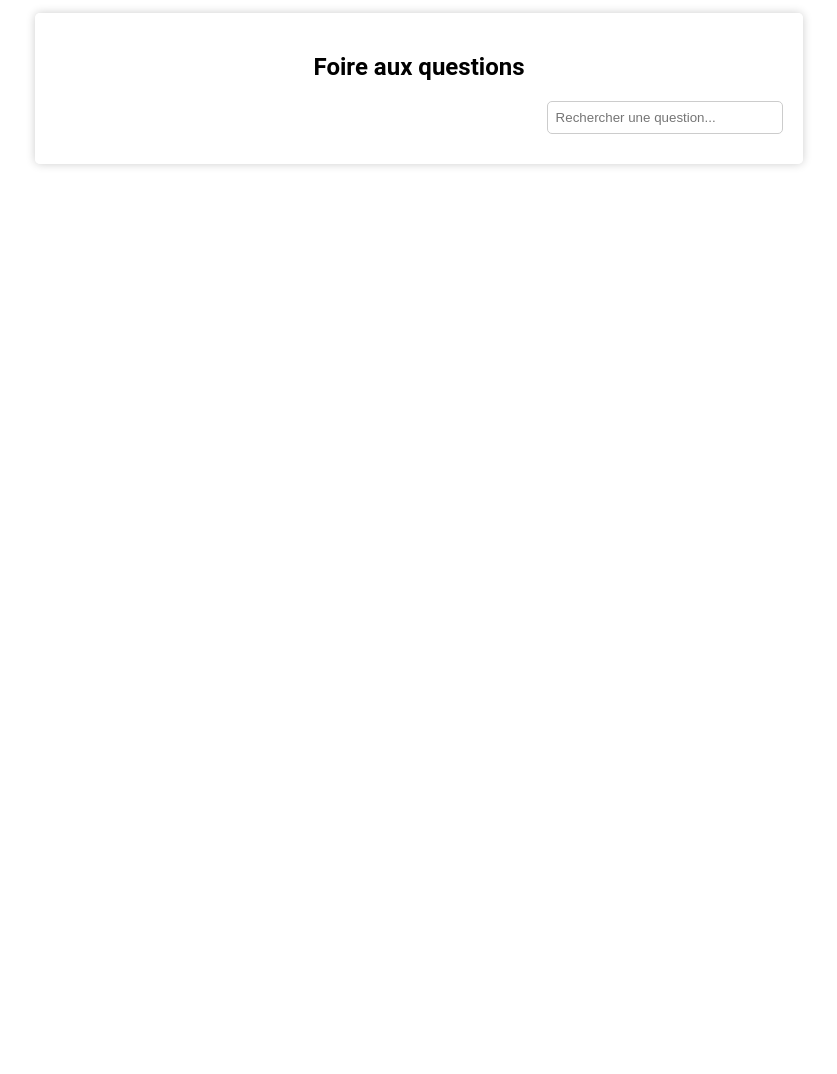
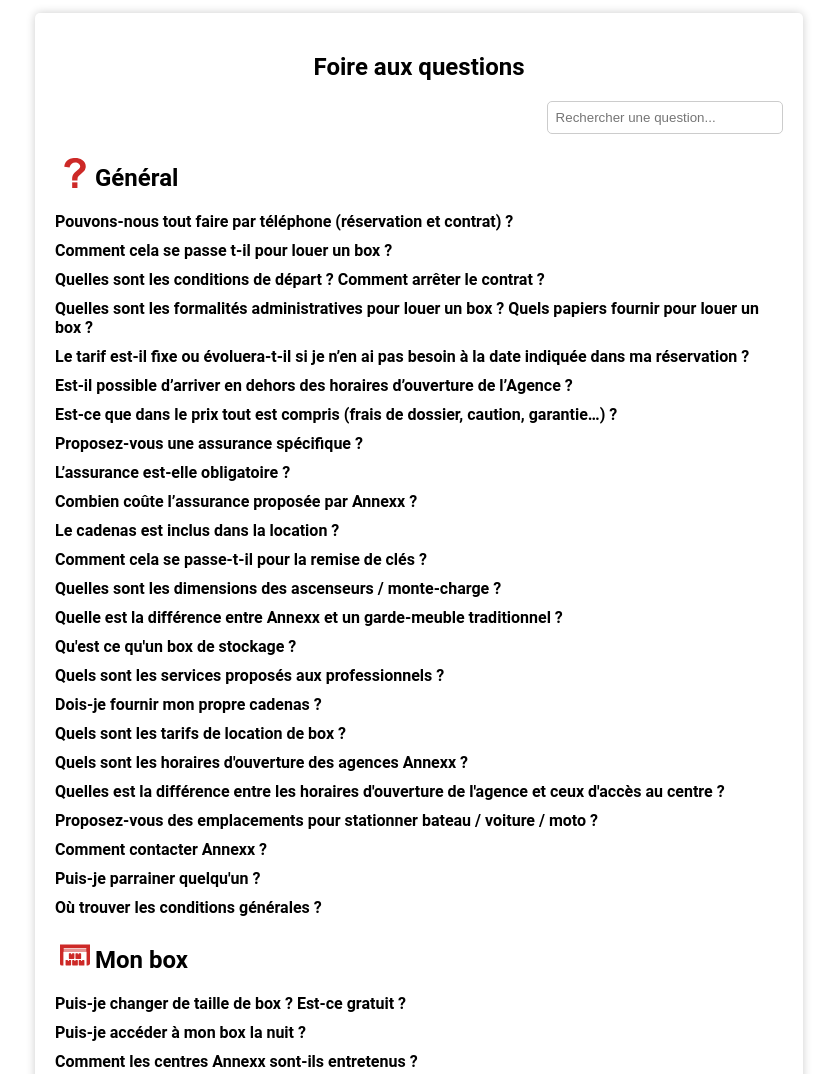
Before and after one commit to ambasse-d/faq, a plain HTML site: page faq.html in a window 1280 px wide. Shown: the top 1074 px of the page, without its empty margins (221-1058 px from the left). Before the commit the page ends 800 px from the top, so only its background shows below. Drawn offline with Linux system fonts and the light colour scheme.

Commit message:
feat: add faq script

```diff
--- a/faq.css
+++ b/faq.css
@@ -18,9 +18,14 @@ input{
   margin-bottom: 10px;
 }
 
+.dark-mode {
+  background-color: #363636;
+  color: #fff;
+}
+
 .faq-base{
   padding: 20px;
-  background-color: #ffffffd0;
+  /* background-color: #ffffffd0; */
   border-radius: 5px;
   box-shadow: 0 0 10px rgba(0,0,0,0.2);
   margin-bottom: 20px;
@@ -31,3 +36,40 @@ input{
   display: flex;
   justify-content: flex-end;
 }
+
+.category{
+  width: 100%;
+  display: flex;
+  justify-content: space-between;
+  margin-bottom: 10px;
+}
+
+.category-icon{
+  width: 30px;
+  height: 30px;
+  margin: auto 5px;
+}
+
+.category-icon > svg{
+  width: 30px;
+  height: 30px;
+  margin: 0 auto;
+}
+
+.category-title{
+  display: flex;
+}
+
+.question{
+  font-weight: bold;
+  cursor: pointer;
+  margin: 10px auto;
+}
+.answer {
+  margin-left: 20px;
+  margin-bottom: 10px;
+}
+
+.hidden {
+  display: none;
+}
--- a/faq.html
+++ b/faq.html
@@ -12,16 +12,16 @@
   </head>
 
   <body>
-    <section class="faq-base">
+    <section id="faq-base" class="faq-base">
       <h1>Foire aux questions</h1>
 
       <div >
         <div class="faq-seach">
-          <input type="text" id="faq-seach-input" placeholder="Rechercher une question..."/>
+          <input type="text" id="faq-search-input" placeholder="Rechercher une question..."/>
         </div>
 
         <div id="faq-container">
-
+          <!-- Block that will contain the questions -->
         </div>
       </div>
     </section>
--- a/faq.js
+++ b/faq.js
@@ -0,0 +1,139 @@
+document.addEventListener("DOMContentLoaded", function () {
+  //Fetch the faq container and the search input
+
+  let faqContainer = document.getElementById("faq-container");
+  let searchInput = document.getElementById("faq-search-input");
+  const rootElement = document.documentElement;
+  const faqBase = document.getElementById("faq-base");
+
+  //Fetch the faq.json file
+  let xhr = new XMLHttpRequest();
+
+  //Open the file and parse it
+  xhr.open("GET", "faq.json", true);
+  //Check if the file is loaded
+  xhr.onload = function () {
+    if (xhr.status === 200) {
+      let dataFaqResults = JSON.parse(xhr.responseText);
+      displayFAQ(dataFaqResults);
+
+      // Listen for input changes in the search input
+      searchInput.addEventListener("input", function () {
+        filterFAQ(dataFaqResults, searchInput.value);
+      });
+    }
+  };
+  //Send the request
+  xhr.send();
+
+  //Display the faq data
+  function displayFAQ(dataFaqResults) {
+    faqContainer.innerHTML = "";
+
+    //Loop through the data
+    dataFaqResults.map((data) => {
+      const questions = data.lesQuestions;
+      let categoryTitle = document.createElement("div");
+      categoryTitle.classList.add("category-title");
+
+      // create category icon
+      let categoryIcon = document.createElement("div");
+      categoryIcon.classList.add("category-icon");
+
+      if (
+        window.matchMedia &&
+        window.matchMedia("(prefers-color-scheme: dark)").matches
+      ) {
+        //enableDarkMode
+        categoryIcon.innerHTML = data["icon_white"];
+      } else {
+        //disableDarkMode
+        categoryIcon.innerHTML = data["category-icon"];
+      }
+
+      // create category element
+      let categoryElement = document.createElement("h2");
+      categoryElement.classList.add("category");
+      categoryElement.textContent = data["category-name"];
+
+      categoryTitle.appendChild(categoryIcon);
+      categoryTitle.appendChild(categoryElement);
+      faqContainer.appendChild(categoryTitle);
+
+      //Loop through the questions
+      questions.map((question) => {
+        // create question element
+        let questionElement = document.createElement("div");
+        questionElement.classList.add("question");
+        questionElement.textContent = question.question;
+        faqContainer.appendChild(questionElement);
+
+        // create answer element
+        let answerElement = document.createElement("div");
+        answerElement.classList.add("answer", "hidden");
+        answerElement.innerHTML = question.reponse;
+        faqContainer.appendChild(answerElement);
+
+        questionElement.addEventListener("click", function () {
+          //Toggle the hidden class
+          this.nextElementSibling.classList.toggle("hidden");
+        });
+      });
+    });
+  }
+
+  //Filter the faq data
+  function filterFAQ(dataFaqResults, searchQuery) {
+    let filteredData = [];
+
+    //Loop through the data
+    for (let data in dataFaqResults) {
+      let category = dataFaqResults[data]["category-name"];
+      let questions = dataFaqResults[data]["lesQuestions"];
+      let categoryIcon = dataFaqResults[data]["category-icon"];
+      let icon_white = dataFaqResults[data]["icon_white"];
+
+      //Filter the questions
+      let filteredQuestions = questions.filter(function (question) {
+        return question.question
+          .toLowerCase()
+          .includes(searchQuery.toLowerCase());
+      });
+
+      //Add the filtered questions to the filtered data
+      if (filteredQuestions.length > 0) {
+        filteredData.push({
+          "category-name": category,
+          "lesQuestions": filteredQuestions,
+          "category-icon": categoryIcon,
+          "icon_white": icon_white,
+        });
+      }
+    }
+
+    //Display the filtered data
+    displayFAQ(filteredData);
+  }
+
+  //Function to enable dark mode
+  function enableDarkMode() {
+    rootElement.classList.add("dark-mode");
+    faqBase.classList.add("dark-mode");
+  }
+
+  //Function to disable dark mode
+  function disableDarkMode() {
+    rootElement.classList.remove("dark-mode");
+    faqBase.classList.remove("dark-mode");
+  }
+
+  //Check if the user has dark mode enabled
+  if (
+    window.matchMedia &&
+    window.matchMedia("(prefers-color-scheme: dark)").matches
+  ) {
+    enableDarkMode();
+  } else {
+    disableDarkMode();
+  }
+});
```
